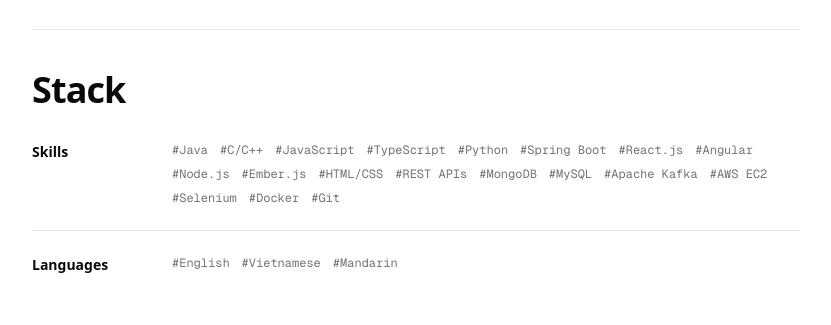
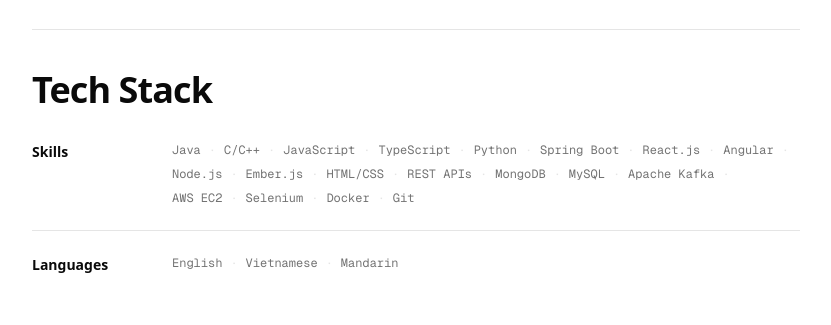
Before and after one commit to chuongtran01/portfolio-website, a Next.js app: page / in a window 1280 px wide. Shown: the part 2092-2417 px from the top of the page, without its empty margins (224-1055 px from the left). Built offline with nearby package versions, Linux system fonts and the light colour scheme; no server answers.

Commit message:
style(home): Refine tech stack labels

```diff
--- a/src/components/home/HomeNavigation.tsx
+++ b/src/components/home/HomeNavigation.tsx
@@ -1,7 +1,7 @@
 const navItems = [
   { label: "Experience", href: "#experience" },
   { label: "Projects", href: "#projects" },
-  { label: "Stack", href: "#stack" },
+  { label: "Tech Stack", href: "#stack" },
   { label: "Education", href: "#education" },
 ];
 
--- a/src/components/home/StackSection.tsx
+++ b/src/components/home/StackSection.tsx
@@ -5,7 +5,7 @@
     <section id="stack" className="scroll-mt-10 border-t border-border pt-10">
       <div className="space-y-8">
         <h2 className="text-3xl font-semibold tracking-tight text-foreground sm:text-4xl">
-          Stack
+          Tech Stack
         </h2>
 
         <div className="divide-y divide-border">
@@ -17,13 +17,13 @@
               <h3 className="text-sm font-semibold text-foreground">
                 {skillGroup.name}
               </h3>
-              <div className="flex flex-wrap gap-x-3 gap-y-2">
+              <div className="flex flex-wrap gap-x-2 gap-y-2 font-mono text-xs text-muted-foreground">
                 {skillGroup.skills.map((skill) => (
                   <span
                     key={skill}
-                    className="font-mono text-xs text-muted-foreground"
+                    className="after:ml-2 after:text-border after:content-['·'] last:after:hidden"
                   >
-                    #{skill}
+                    {skill}
                   </span>
                 ))}
               </div>
```
